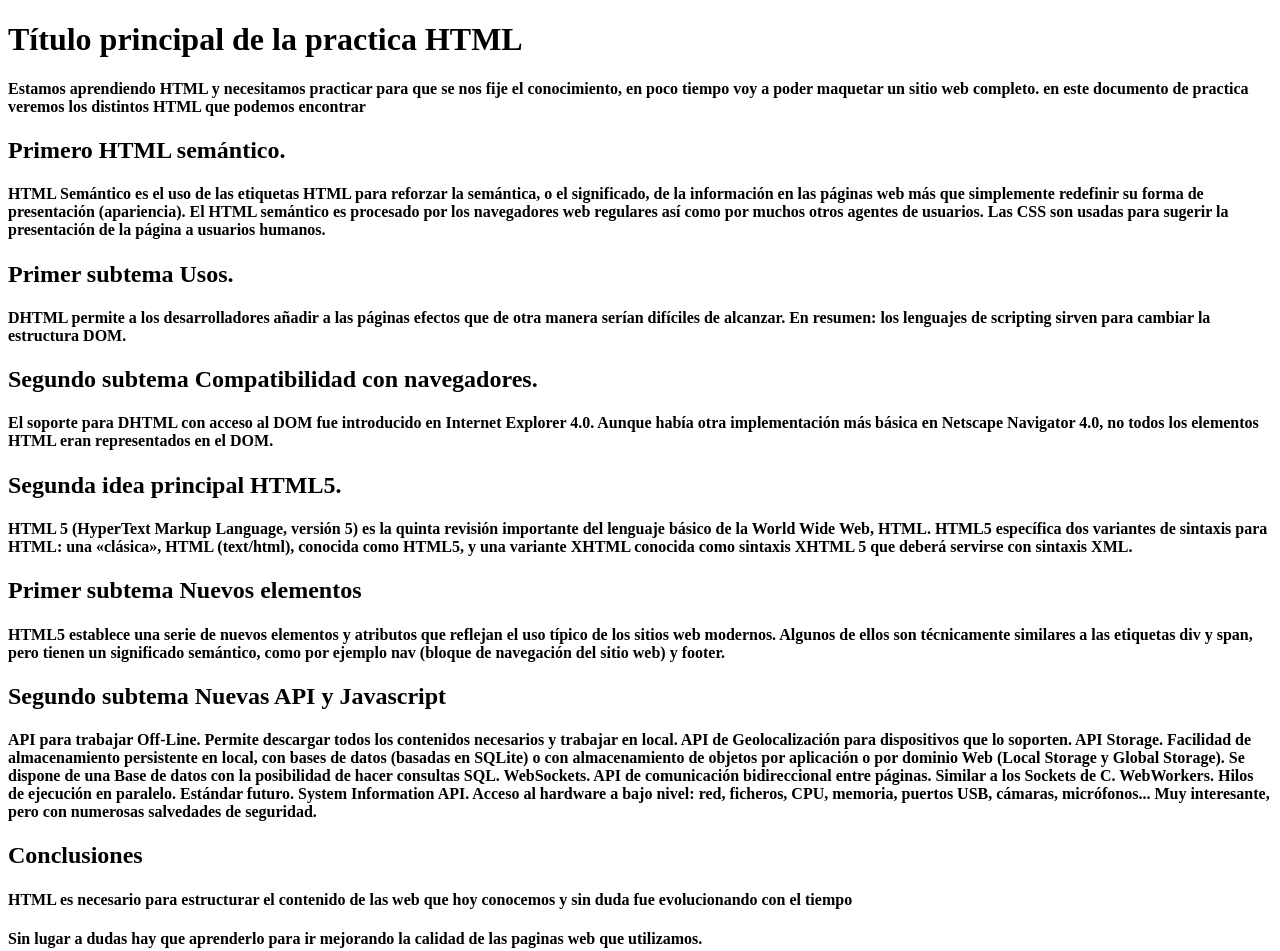
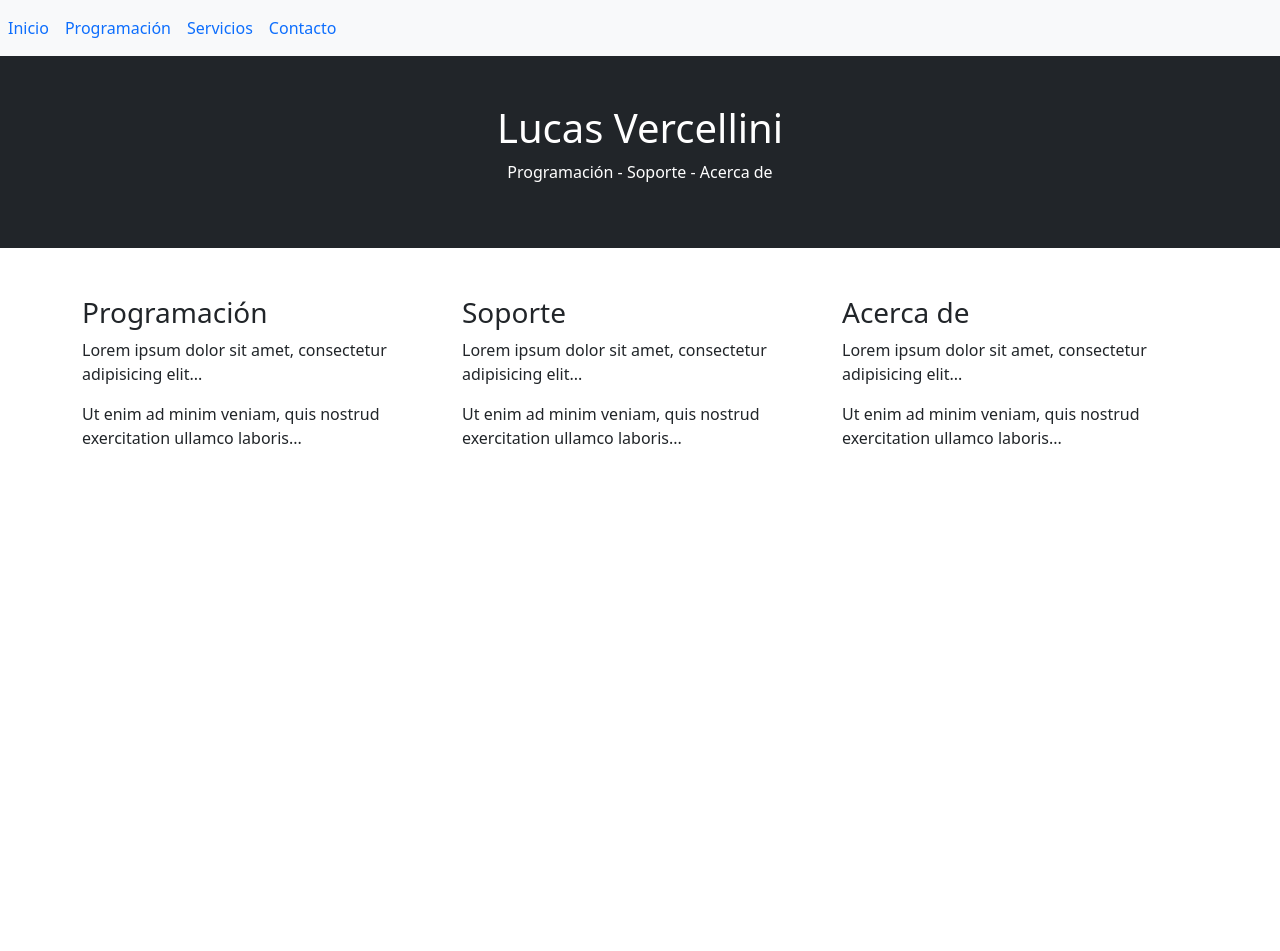
Before and after one commit to lvercell/ARGPROG, a plain HTML site: page Git/Portfolio/index.html in a window 1280 px wide. After the commit the page ends 800 px from the top, so only its background shows below. Drawn offline with nearby package versions, Linux system fonts and the light colour scheme.

Commit message:
2022-08-04

```diff
--- a/Git/Portfolio/index.html
+++ b/Git/Portfolio/index.html
@@ -4,32 +4,65 @@
     <meta charset="UTF-8">
     <meta http-equiv="X-UA-Compatible" content="IE=edge">
     <meta name="viewport" content="width=device-width, initial-scale=1.0">
-    <title>Título principal de la practica HTML</title>
+    <title>Portfolio</title>
+<!-- Bootstrap CSS -->
+<link href="https://cdn.jsdelivr.net/npm/bootstrap@5.0.1/dist/css/bootstrap.min.css" rel="stylesheet" integrity="sha384-+0n0xVW2eSR5OomGNYDnhzAbDsOXxcvSN1TPprVMTNDbiYZCxYbOOl7+AMvyTG2x" crossorigin="anonymous">
+
 </head>
+
 <body>
-    <h1>Título principal de la practica HTML</h1>
-    <p><h4>Estamos aprendiendo HTML y necesitamos practicar para que se nos fije el conocimiento, en poco tiempo voy a poder maquetar un sitio web completo. en este documento de practica veremos los distintos HTML que podemos encontrar </h4></p>
+<!-- Bootstrap JS -->
+<script src="https://cdn.jsdelivr.net/npm/bootstrap@5.0.1/dist/js/bootstrap.bundle.min.js" integrity="sha384-gtEjrD/SeCtmISkJkNUaaKMoLD0//ElJ19smozuHV6z3Iehds+3Ulb9Bn9Plx0x4" crossorigin= "anonymous"></script>
 
-	  <h2>Primero HTML semántico.</h2>
-		<p><h4>HTML Semántico es el uso de las etiquetas HTML para reforzar la semántica, o el significado, de la información en las páginas web más que simplemente redefinir su forma de presentación (apariencia). El HTML semántico es procesado por los navegadores web regulares así como por muchos otros agentes de usuarios. Las CSS son usadas para sugerir la presentación de la página a usuarios humanos.</h4></p>
-		  <h2>Primer subtema Usos.</h2>
-			<p><h4>DHTML permite a los desarrolladores añadir a las páginas efectos que de otra manera serían difíciles de alcanzar. En resumen: los lenguajes de scripting sirven para cambiar la estructura DOM.</h4></p>
-		  <h2>Segundo subtema Compatibilidad con navegadores.</h2>
-			<p><h4>El soporte para DHTML con acceso al DOM fue introducido en Internet Explorer 4.0. Aunque había otra implementación más básica en Netscape Navigator 4.0, no todos los elementos HTML eran representados en el DOM.</h4></p>
-	  <h2>Segunda idea principal HTML5.</h2>
-		<p><h4>HTML 5 (HyperText Markup Language, versión 5) es la quinta revisión importante del lenguaje básico de la World Wide Web, HTML. HTML5 específica dos variantes de sintaxis para HTML: una «clásica», HTML (text/html), conocida como HTML5, y una variante XHTML conocida como sintaxis XHTML 5 que deberá servirse con sintaxis XML.</h4></p>
-		  <h2>Primer subtema Nuevos elementos</h2>
-			<p><h4>HTML5 establece una serie de nuevos elementos y atributos que reflejan el uso típico de los sitios web modernos. Algunos de ellos son técnicamente similares a las etiquetas div y span, pero tienen un significado semántico, como por ejemplo nav (bloque de navegación del sitio web) y footer.</h4></p>
-		  <h2>Segundo subtema Nuevas API y Javascript</h2>
-        <p><h4>API para trabajar Off-Line. Permite descargar todos los contenidos necesarios y trabajar en local.
-        API de Geolocalización para dispositivos que lo soporten.
-        API Storage. Facilidad de almacenamiento persistente en local, con bases de datos (basadas en SQLite) o con almacenamiento de objetos por aplicación o por dominio Web (Local Storage y Global Storage). Se dispone de una Base de datos con la posibilidad de hacer consultas SQL.
-        WebSockets. API de comunicación bidireccional entre páginas. Similar a los Sockets de C.
-        WebWorkers. Hilos de ejecución en paralelo.
-        Estándar futuro. System Information API. Acceso al hardware a bajo nivel: red, ficheros, CPU, memoria, puertos USB, cámaras, micrófonos... Muy interesante, pero con numerosas salvedades de seguridad.</h4></p>
+    <div class="navbar navbar-expand-sm bg-light">
+        <ul class="navbar-nav ml-auto">
+            <li class="nav-item">
+                <a class="nav-link" href="#">
+                  Inicio
+                </a>
+            </li>
+            <li class="nav-item">
+                <a class="nav-link" href="#">
+                  Programación
+                </a>
+            </li>
+            <li class="nav-item">
+                <a class="nav-link" href="#">
+                  Servicios
+                </a>
+            </li>
+            <li class="nav-item">
+                <a class="nav-link" href="#">
+                Contacto
+              </a>
+          </li>
+        </ul>
+    </div>
 
-	  <h2>Conclusiones</h2>
-		<p><h4>HTML es necesario para estructurar el contenido de las web que hoy conocemos y sin duda fue evolucionando con el tiempo</h4></p>
-		<p><h4>Sin lugar a dudas hay que aprenderlo para ir mejorando la calidad de las paginas web que utilizamos.</h4></p>
+
+    <div class="container-fluid p-5 bg-dark text-white text-center">
+        <h1>Lucas Vercellini</h1>
+        <p>Programación - Soporte - Acerca de</p>
+      </div>
+
+      <div class="container mt-5">
+        <div class="row">
+          <div class="col-sm-4">
+            <h3>Programación</h3>
+            <p>Lorem ipsum dolor sit amet, consectetur adipisicing elit...</p>
+            <p>Ut enim ad minim veniam, quis nostrud exercitation ullamco laboris...</p>
+          </div>
+          <div class="col-sm-4">
+            <h3>Soporte</h3>
+            <p>Lorem ipsum dolor sit amet, consectetur adipisicing elit...</p>
+            <p>Ut enim ad minim veniam, quis nostrud exercitation ullamco laboris...</p>
+          </div>
+          <div class="col-sm-4">
+            <h3>Acerca de</h3>
+            <p>Lorem ipsum dolor sit amet, consectetur adipisicing elit...</p>
+            <p>Ut enim ad minim veniam, quis nostrud exercitation ullamco laboris...</p>
+          </div>
+        </div>
+      </div>
 </body>
 </html>
```
